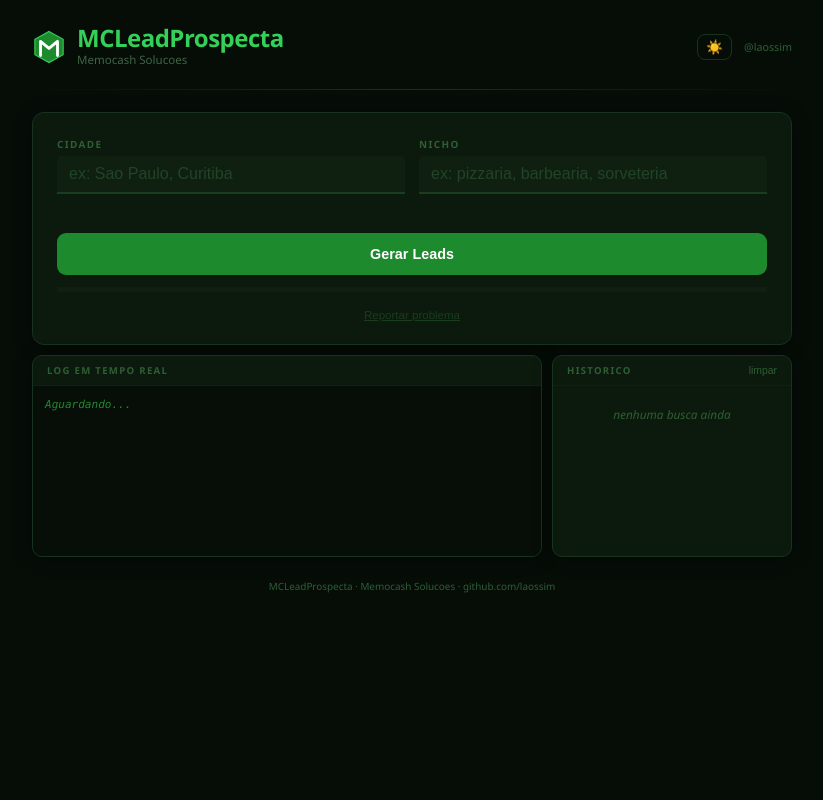
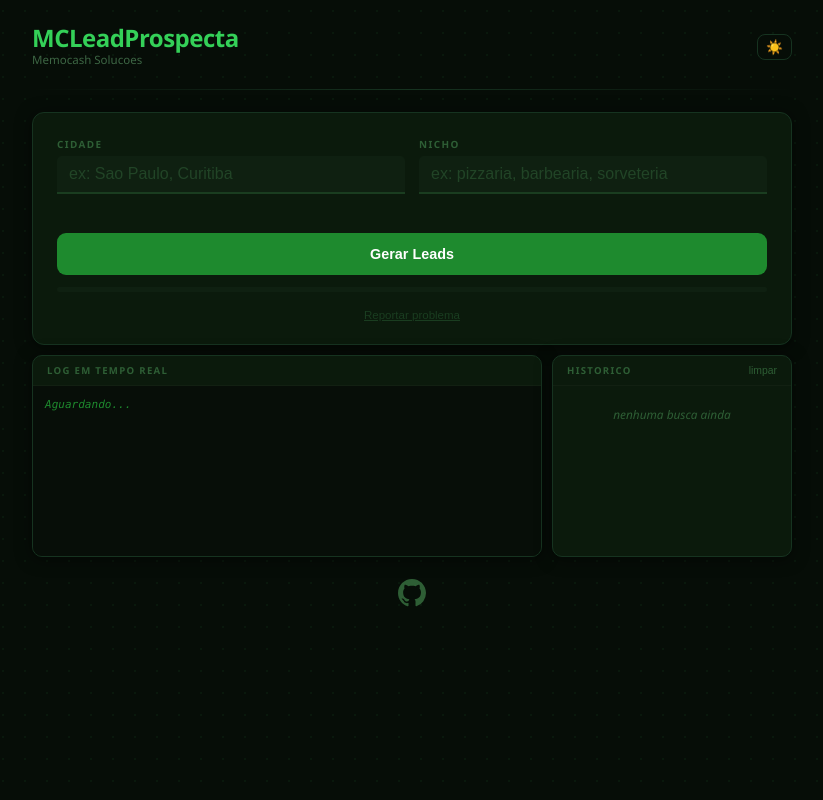
Before and after one commit to laossim/mcleadprospecta, a Flask app: page / in a window 1280 px wide. Shown: the whole page, without its empty margins (228-1051 px from the left). Run offline with Flask 3, Linux system fonts and the light colour scheme.

Commit message:
Add files via upload

```diff
--- a/templates/index.html
+++ b/templates/index.html
@@ -24,6 +24,7 @@
   --sep:linear-gradient(90deg,transparent,#163320,transparent);
   --theme-icon:☀️;
   --shadow:0 2px 16px rgba(0,0,0,.5);
+  --dot:rgba(52,208,88,.06);
 }
 [data-theme="light"] {
   --bg:#f0f7f0;--surface:#ffffff;--border:#c8e6c9;
@@ -43,18 +44,19 @@
   --sep:linear-gradient(90deg,transparent,#c8e6c9,transparent);
   --theme-icon:🌙;
   --shadow:0 2px 16px rgba(0,0,0,.1);
+  --dot:rgba(30,138,46,.07);
 }
 
 *{box-sizing:border-box;margin:0;padding:0}
-body{background:var(--bg);color:var(--text);font-family:'Segoe UI',system-ui,sans-serif;min-height:100vh;display:flex;flex-direction:column;align-items:center;padding:26px 14px 56px;transition:background .3s,color .3s}
+body{background:var(--bg);color:var(--text);
+background-image:radial-gradient(var(--dot) 1.2px,transparent 1.2px);
+background-size:22px 22px;font-family:'Segoe UI',system-ui,sans-serif;min-height:100vh;display:flex;flex-direction:column;align-items:center;padding:26px 14px 56px;transition:background .3s,color .3s}
 
 .hdr{width:100%;max-width:760px;display:flex;align-items:center;gap:11px;margin-bottom:10px}
 .hdr h1{font-size:1.5rem;font-weight:800;color:var(--green-hi);letter-spacing:-.5px;line-height:1}
 .hdr p{font-size:.72rem;color:var(--muted);margin-top:2px}
 .hdr-sp{flex:1}
 .hdr-right{display:flex;align-items:center;gap:12px}
-.gh{font-size:.67rem;color:var(--muted2);text-decoration:none;transition:color .2s}
-.gh:hover{color:var(--muted)}
 #themeBtn{background:none;border:1px solid var(--border);border-radius:8px;padding:4px 8px;cursor:pointer;font-size:.85rem;transition:all .2s;color:var(--muted)}
 #themeBtn:hover{border-color:var(--green);background:var(--green-dim)}
 
@@ -142,21 +144,19 @@ body{background:var(--bg);color:var(--text);font-family:'Segoe UI',system-ui,san
 #btnFechar{background:var(--input-bg);color:var(--muted)}
 #reportSt{font-size:.74rem;margin-top:8px;text-align:center;min-height:16px}
 
-footer{margin-top:22px;font-size:.62rem;color:var(--muted2);text-align:center}
+footer{margin-top:22px;text-align:center}
+#ghLink{color:var(--muted2);display:inline-block;transition:color .2s,transform .2s}
+#ghLink:hover{color:var(--green-hi);transform:scale(1.15)}
 </style>
 </head>
 <body>
 
 <div class="hdr">
-  <svg width="34" height="34" viewBox="0 0 48 48">
-    <polygon points="24,2 44,13 44,35 24,46 4,35 4,13" fill="#1e8a2e" stroke="#34d058" stroke-width="1.5"/>
-    <polyline points="12,36 12,16 24,26 36,16 36,36" fill="none" stroke="white" stroke-width="4" stroke-linecap="round" stroke-linejoin="round"/>
-  </svg>
+
   <div><h1>MCLeadProspecta</h1><p>Memocash Solucoes</p></div>
   <div class="hdr-sp"></div>
   <div class="hdr-right">
     <button id="themeBtn" onclick="toggleTheme()" title="Alternar tema">☀️</button>
-    <a class="gh" href="https://github.com/laossim" target="_blank">@laossim</a>
   </div>
 </div>
 <div class="sep"></div>
@@ -213,7 +213,13 @@ footer{margin-top:22px;font-size:.62rem;color:var(--muted2);text-align:center}
   </div>
 </div>
 
-<footer>MCLeadProspecta &middot; Memocash Solucoes &middot; github.com/laossim</footer>
+<footer>
+  <a href="https://github.com/laossim" target="_blank" rel="noopener" id="ghLink" title="@laossim no GitHub">
+    <svg viewBox="0 0 16 16" width="28" height="28" fill="currentColor" aria-label="GitHub">
+      <path d="M8 0C3.58 0 0 3.58 0 8c0 3.54 2.29 6.53 5.47 7.59.4.07.55-.17.55-.38 0-.19-.01-.82-.01-1.49-2.01.37-2.53-.49-2.69-.94-.09-.23-.48-.94-.82-1.13-.28-.15-.68-.52-.01-.53.63-.01 1.08.58 1.23.82.72 1.21 1.87.87 2.33.66.07-.52.28-.87.51-1.07-1.78-.2-3.64-.89-3.64-3.95 0-.87.31-1.59.82-2.15-.08-.2-.36-1.02.08-2.12 0 0 .67-.21 2.2.82.64-.18 1.32-.27 2-.27.68 0 1.36.09 2 .27 1.53-1.04 2.2-.82 2.2-.82.44 1.1.16 1.92.08 2.12.51.56.82 1.27.82 2.15 0 3.07-1.87 3.75-3.65 3.95.29.25.54.73.54 1.48 0 1.07-.01 1.93-.01 2.2 0 .21.15.46.55.38A8.013 8.013 0 0016 8c0-4.42-3.58-8-8-8z"/>
+    </svg>
+  </a>
+</footer>
 
 <!-- Modal de reporte -->
 <div id="reportModal">
```
